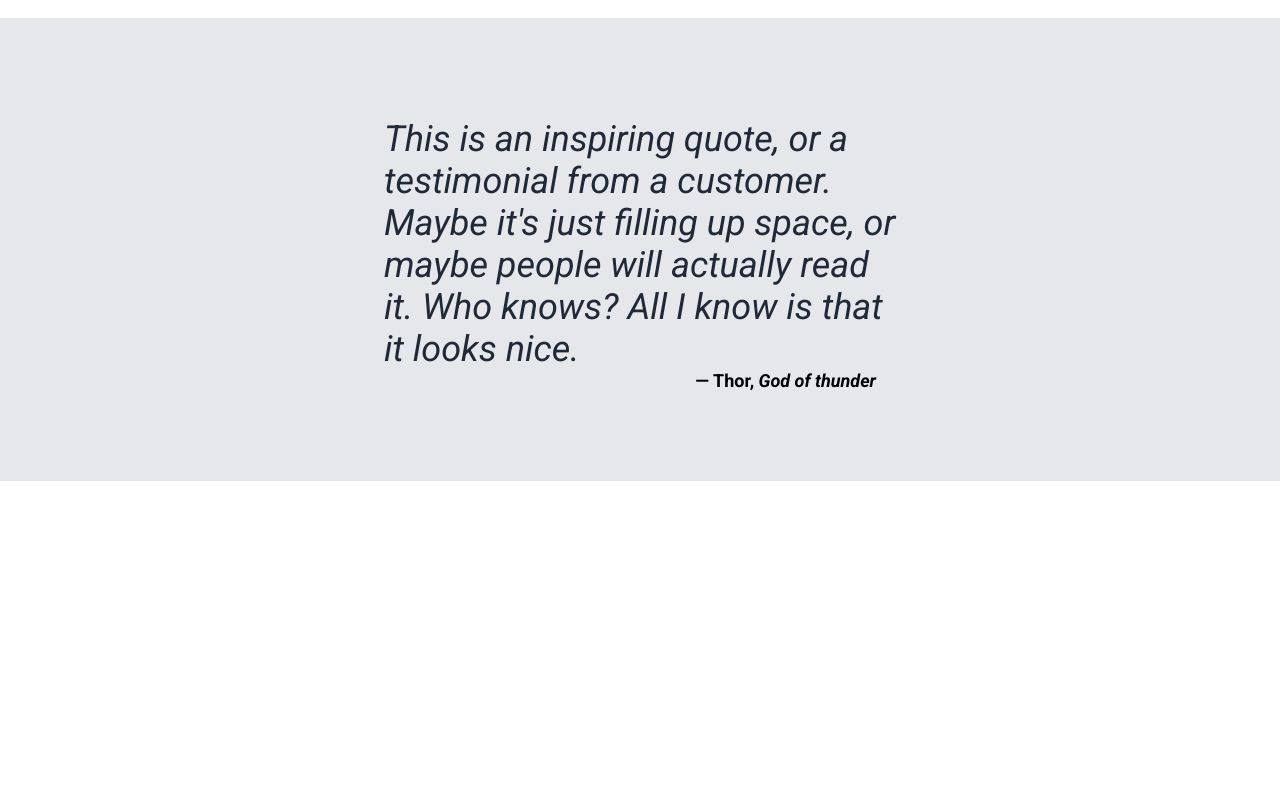
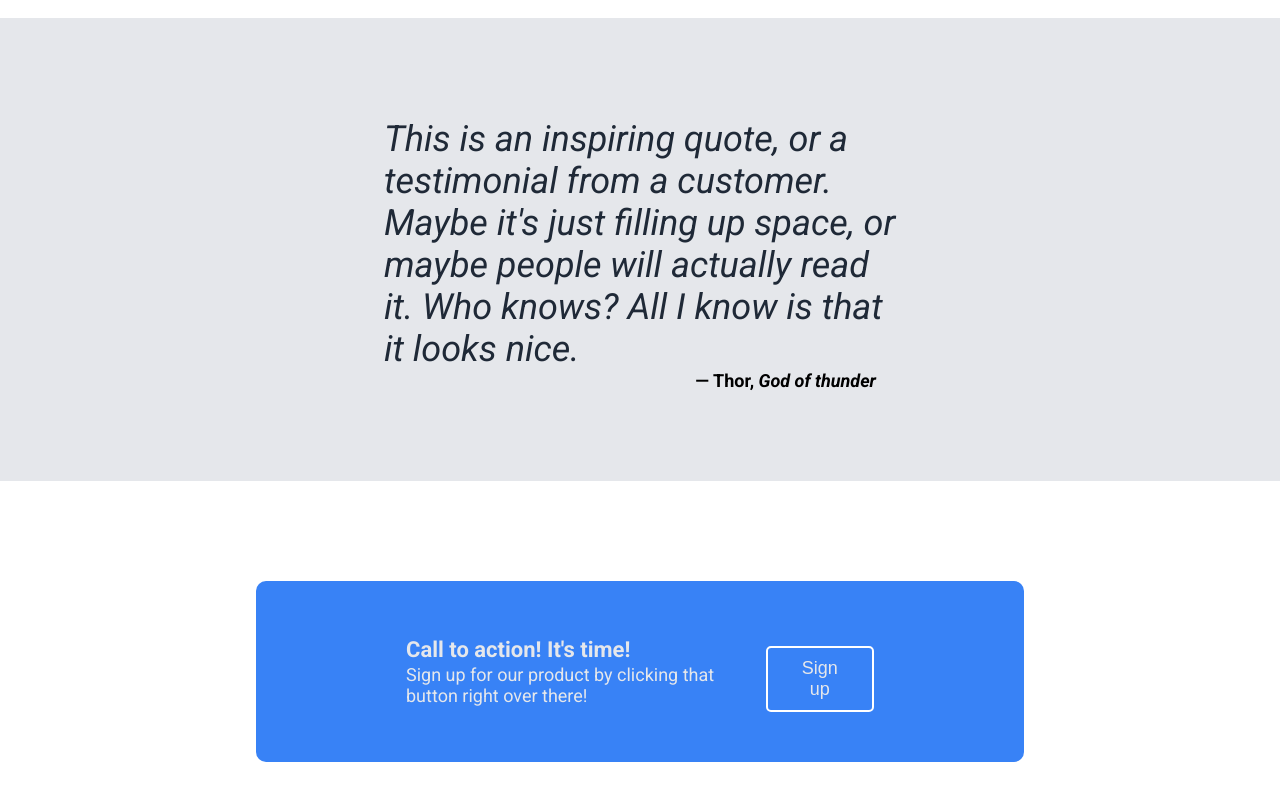
Before and after one commit to marvincamposce/landing-page, a plain HTML site: page index.html in a window 1280 px wide. Shown: the part 876-1676 px from the top of the page. Before the commit the page ends 1357 px from the top, so only its background shows below. Drawn offline with Linux system fonts and the light colour scheme.

Commit message:
Create CTA for website

```diff
--- a/index.html
+++ b/index.html
@@ -62,6 +62,15 @@
         </figcaption>
       </figure>
     </section>
+    <section class="cta">
+      <div class="cta-content ">
+        <div class="cta-left">
+          <h3 class="cta-header text">Call to action! It's time!</h3>
+          <p class="text">Sign up for our product by clicking that button right over there!</p>
+        </div>
+        <button class="cta-button">Sign up</button>
+      </div>
+    </section>
   </main>
 </body>
 </html>
--- a/style.css
+++ b/style.css
@@ -66,7 +66,6 @@ nav ul {
 .right {
   flex: 1;
 }
-
 
 .title {
   font-size: 48px;
@@ -156,3 +155,30 @@ figcaption {
   font-weight: bold;
   font-size: 18px;
 }
+
+.cta {
+  display: flex;
+  justify-content: center;
+  align-items: center;
+  margin: 100px 0;
+}
+
+.cta-header {
+  font-size: 22px;
+  margin-bottom: 2px;
+}
+.cta-content {
+  width: 60%;
+  border-radius: 10px;
+  background-color: #3882F6;
+  padding: 50px 150px;
+  display: flex;
+  justify-content: space-between;
+  align-items: center;
+}
+
+.cta-button {
+  border: 2px solid white;
+  border-radius: 5px;
+  padding: 10px 30px;
+}
```
